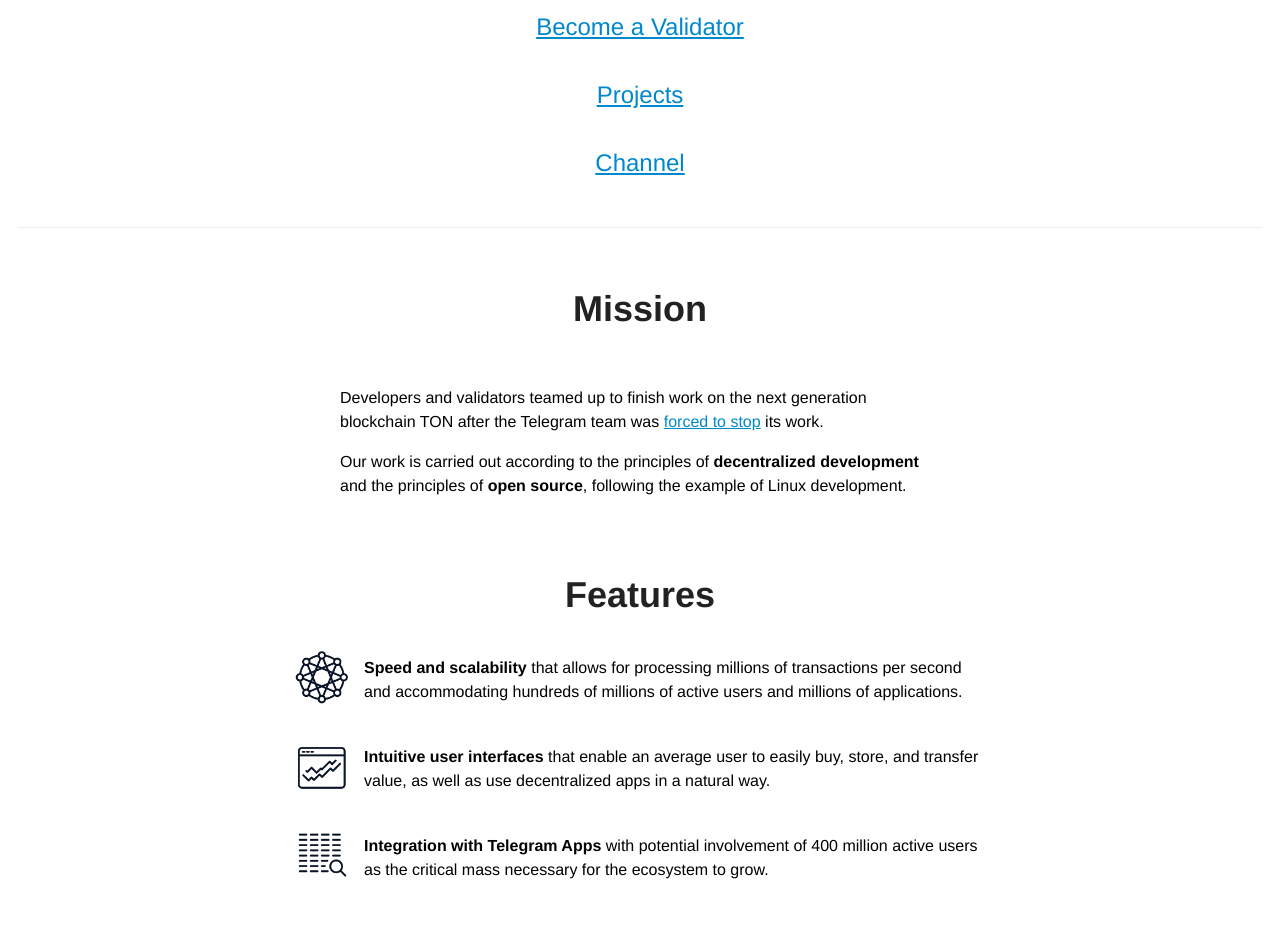
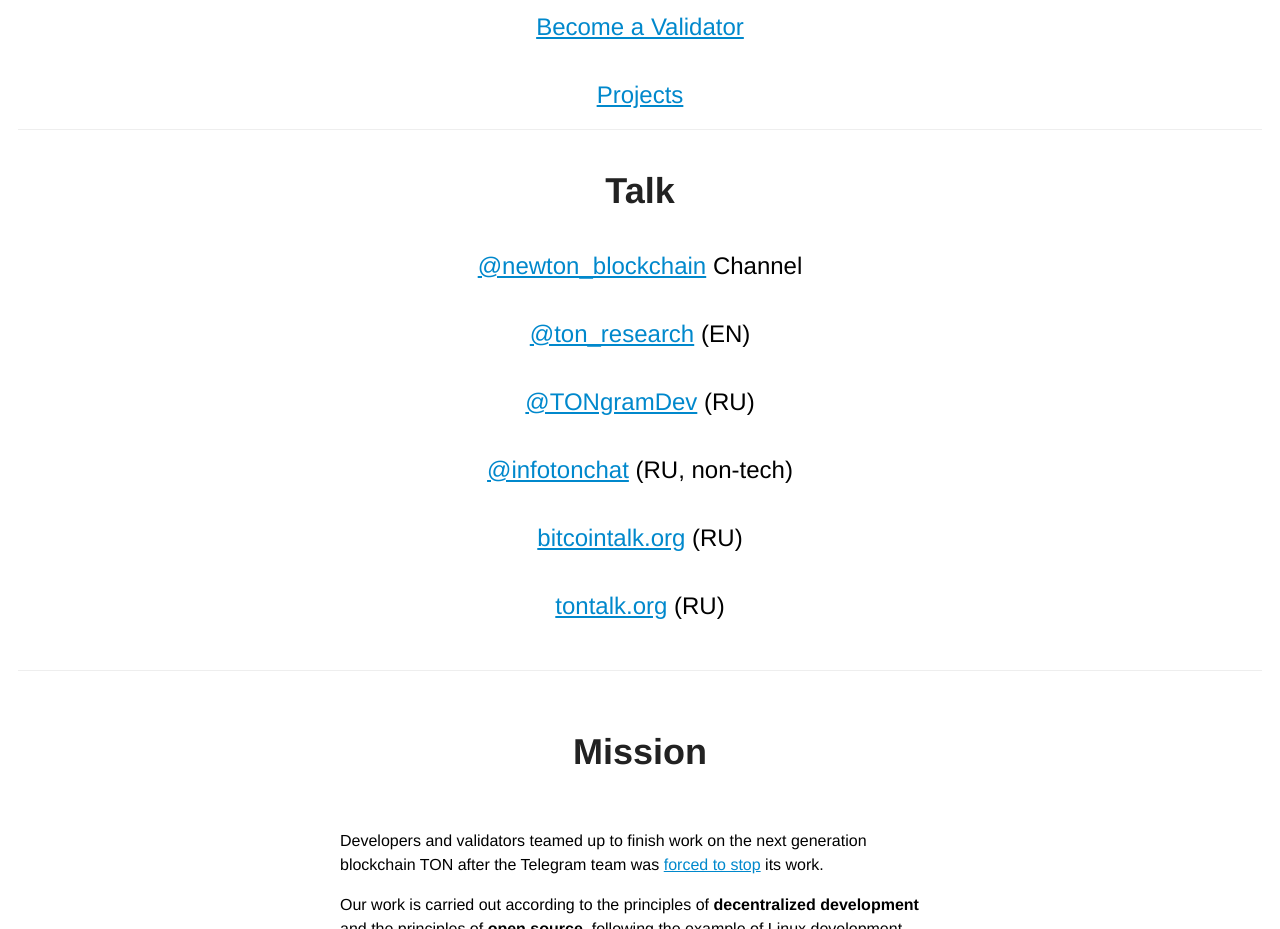
Before and after one commit to newton-blockchain/newton-blockchain.github.io, a plain HTML site: page index.html in a window 1280 px wide. Shown: the part 780-1709 px from the top of the page. Drawn offline with Linux system fonts and the light colour scheme.

Commit message:
talk links

```diff
--- a/index.html
+++ b/index.html
@@ -152,8 +152,32 @@
     <a href="projects.html">Projects</a>
 </div>
 
+<div style="border-bottom: 1px solid #eee"></div>
+
+<h3 style="margin-top: 40px; margin-bottom: 20px">Talk</h3>
+
 <div style="margin-bottom: 20px; text-align: center; font-size: 24px; margin-top: 40px">
-    <a href="https://t.me/newton_blockchain">Channel</a>
+    <a href="https://t.me/newton_blockchain">@newton_blockchain</a> Channel
+</div>
+
+<div style="margin-bottom: 20px; text-align: center; font-size: 24px; margin-top: 40px">
+    <a href="https://t.me/ton_research">@ton_research</a> (EN)
+</div>
+
+<div style="margin-bottom: 20px; text-align: center; font-size: 24px; margin-top: 40px">
+    <a href="https://t.me/TONgramDev">@TONgramDev</a> (RU)
+</div>
+
+<div style="margin-bottom: 20px; text-align: center; font-size: 24px; margin-top: 40px">
+    <a href="https://t.me/infotonchat">@infotonchat</a> (RU, non-tech)
+</div>
+
+<div style="margin-bottom: 20px; text-align: center; font-size: 24px; margin-top: 40px">
+    <a href="https://bitcointalk.org/index.php?topic=5252075.msg54530753">bitcointalk.org</a> (RU)
+</div>
+
+<div style="margin-bottom: 20px; text-align: center; font-size: 24px; margin-top: 40px">
+    <a href="https://tontalk.org/forums/newton/">tontalk.org</a> (RU)
 </div>
 
 <div style="border-bottom: 1px solid #eee; margin-top: 50px;"></div>
```
